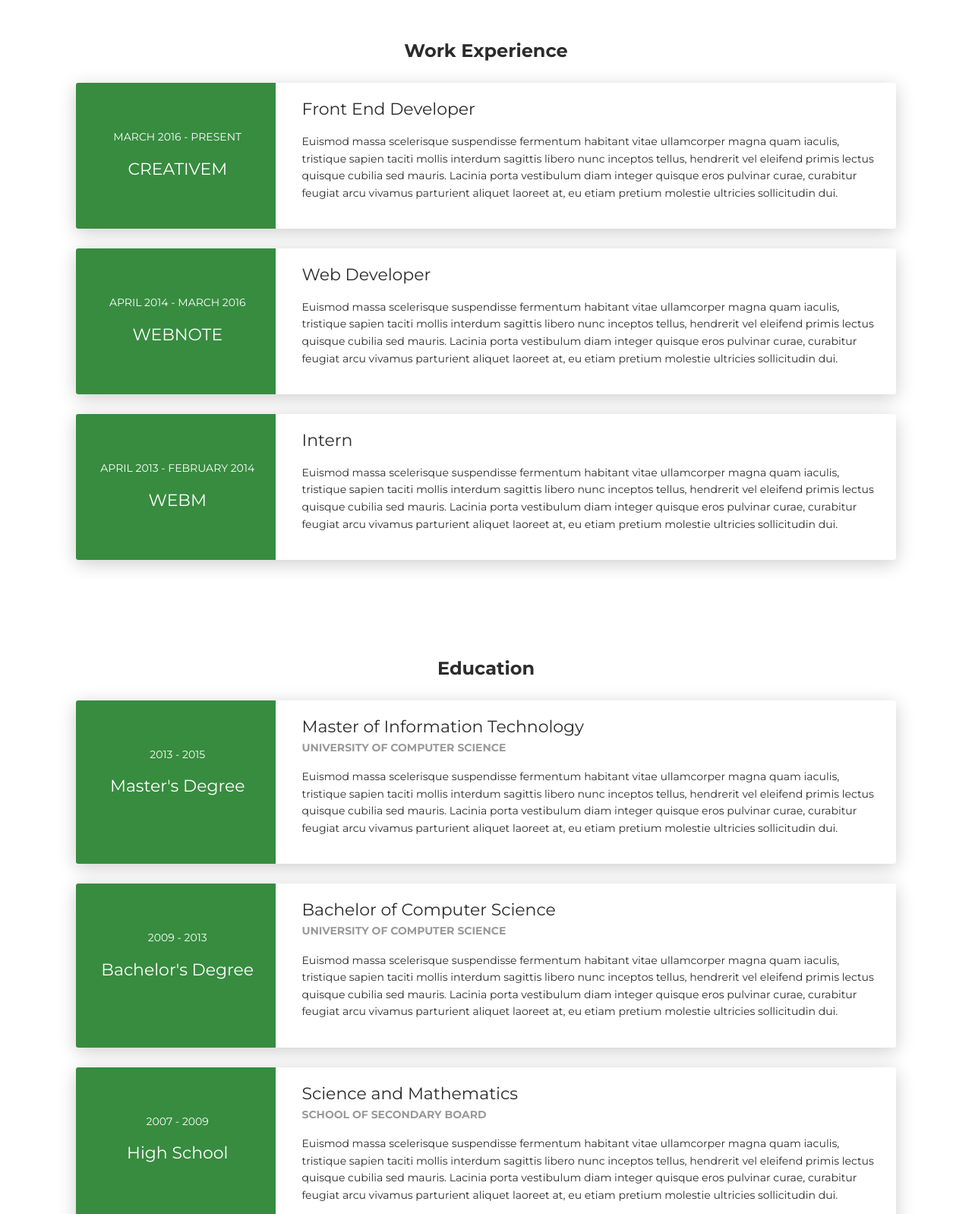
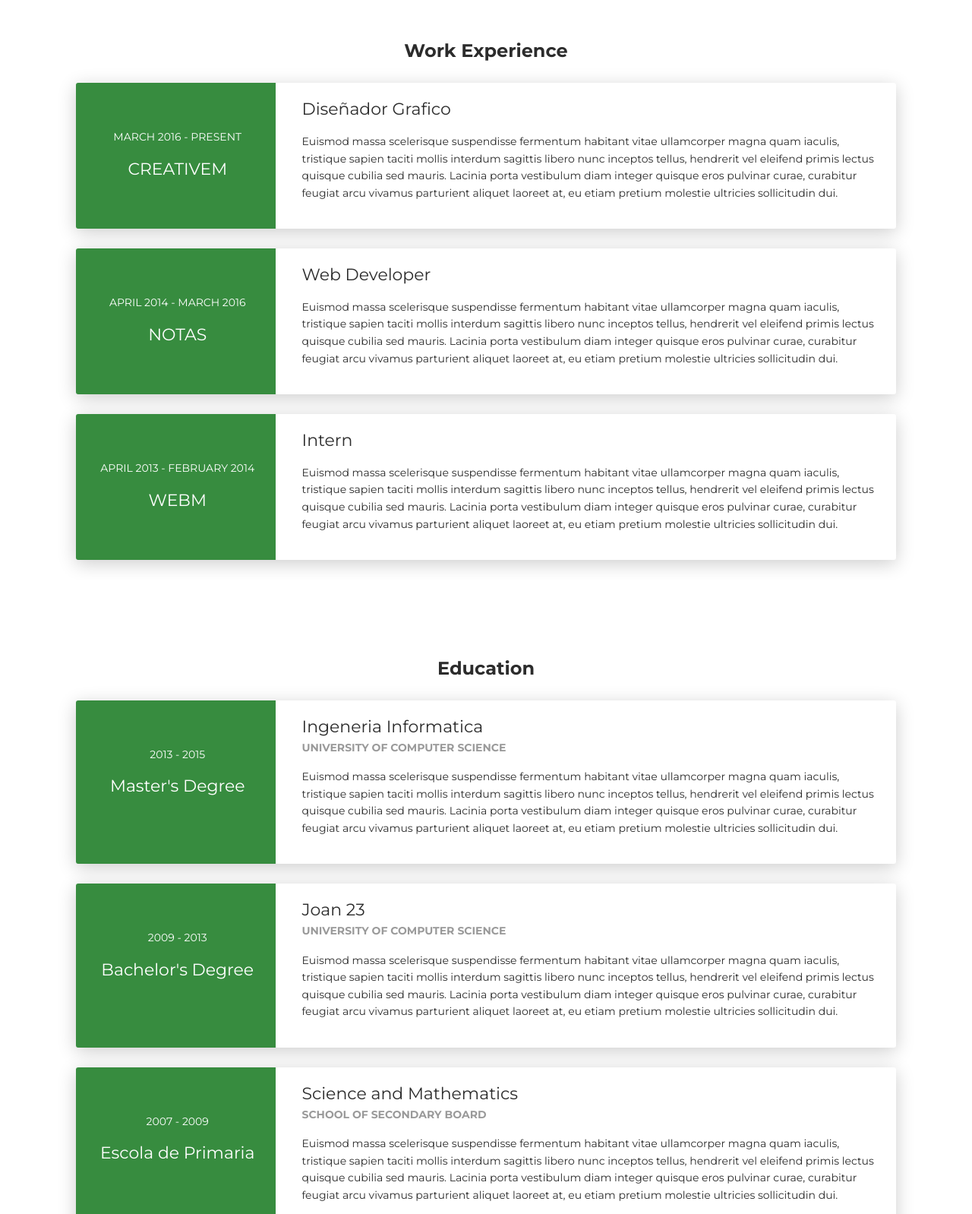
Before and after one commit to FernandoN0/FernandoN0.github.io, a plain HTML site: page index.html in a window 1280 px wide. Shown: the part 2680-4278 px from the top of the page at 76% size. Drawn offline with Linux system fonts and the light colour scheme.

Commit message:
Update index.html

```diff
--- a/index.html
+++ b/index.html
@@ -294,7 +294,7 @@
         </div>
         <div class="col-md-9" data-aos="fade-left" data-aos-offset="50" data-aos-duration="500">
           <div class="card-body">
-            <div class="h5">Front End Developer</div>
+            <div class="h5">Diseñador Grafico</div>
             <p>Euismod massa scelerisque suspendisse fermentum habitant vitae ullamcorper magna quam iaculis, tristique sapien taciti mollis interdum sagittis libero nunc inceptos tellus, hendrerit vel eleifend primis lectus quisque cubilia sed mauris. Lacinia porta vestibulum diam integer quisque eros pulvinar curae, curabitur feugiat arcu vivamus parturient aliquet laoreet at, eu etiam pretium molestie ultricies sollicitudin dui.</p>
           </div>
         </div>
@@ -305,7 +305,7 @@
         <div class="col-md-3 bg-primary" data-aos="fade-right" data-aos-offset="50" data-aos-duration="500">
           <div class="card-body cc-experience-header">
             <p>April 2014 - March 2016</p>
-            <div class="h5">WebNote</div>
+            <div class="h5">Notas</div>
           </div>
         </div>
         <div class="col-md-9" data-aos="fade-left" data-aos-offset="50" data-aos-duration="500">
@@ -347,7 +347,7 @@
         </div>
         <div class="col-md-9" data-aos="fade-left" data-aos-offset="50" data-aos-duration="500">
           <div class="card-body">
-            <div class="h5">Master of Information Technology</div>
+            <div class="h5">Ingeneria Informatica</div>
             <p class="category">University of Computer Science</p>
             <p>Euismod massa scelerisque suspendisse fermentum habitant vitae ullamcorper magna quam iaculis, tristique sapien taciti mollis interdum sagittis libero nunc inceptos tellus, hendrerit vel eleifend primis lectus quisque cubilia sed mauris. Lacinia porta vestibulum diam integer quisque eros pulvinar curae, curabitur feugiat arcu vivamus parturient aliquet laoreet at, eu etiam pretium molestie ultricies sollicitudin dui.</p>
           </div>
@@ -364,7 +364,7 @@
         </div>
         <div class="col-md-9" data-aos="fade-left" data-aos-offset="50" data-aos-duration="500">
           <div class="card-body">
-            <div class="h5">Bachelor of Computer Science</div>
+            <div class="h5">Joan 23</div>
             <p class="category">University of Computer Science</p>
             <p>Euismod massa scelerisque suspendisse fermentum habitant vitae ullamcorper magna quam iaculis, tristique sapien taciti mollis interdum sagittis libero nunc inceptos tellus, hendrerit vel eleifend primis lectus quisque cubilia sed mauris. Lacinia porta vestibulum diam integer quisque eros pulvinar curae, curabitur feugiat arcu vivamus parturient aliquet laoreet at, eu etiam pretium molestie ultricies sollicitudin dui.</p>
           </div>
@@ -376,7 +376,7 @@
         <div class="col-md-3 bg-primary" data-aos="fade-right" data-aos-offset="50" data-aos-duration="500">
           <div class="card-body cc-education-header">
             <p>2007 - 2009</p>
-            <div class="h5">High School</div>
+            <div class="h5">Escola de Primaria</div>
           </div>
         </div>
         <div class="col-md-9" data-aos="fade-left" data-aos-offset="50" data-aos-duration="500">
```
